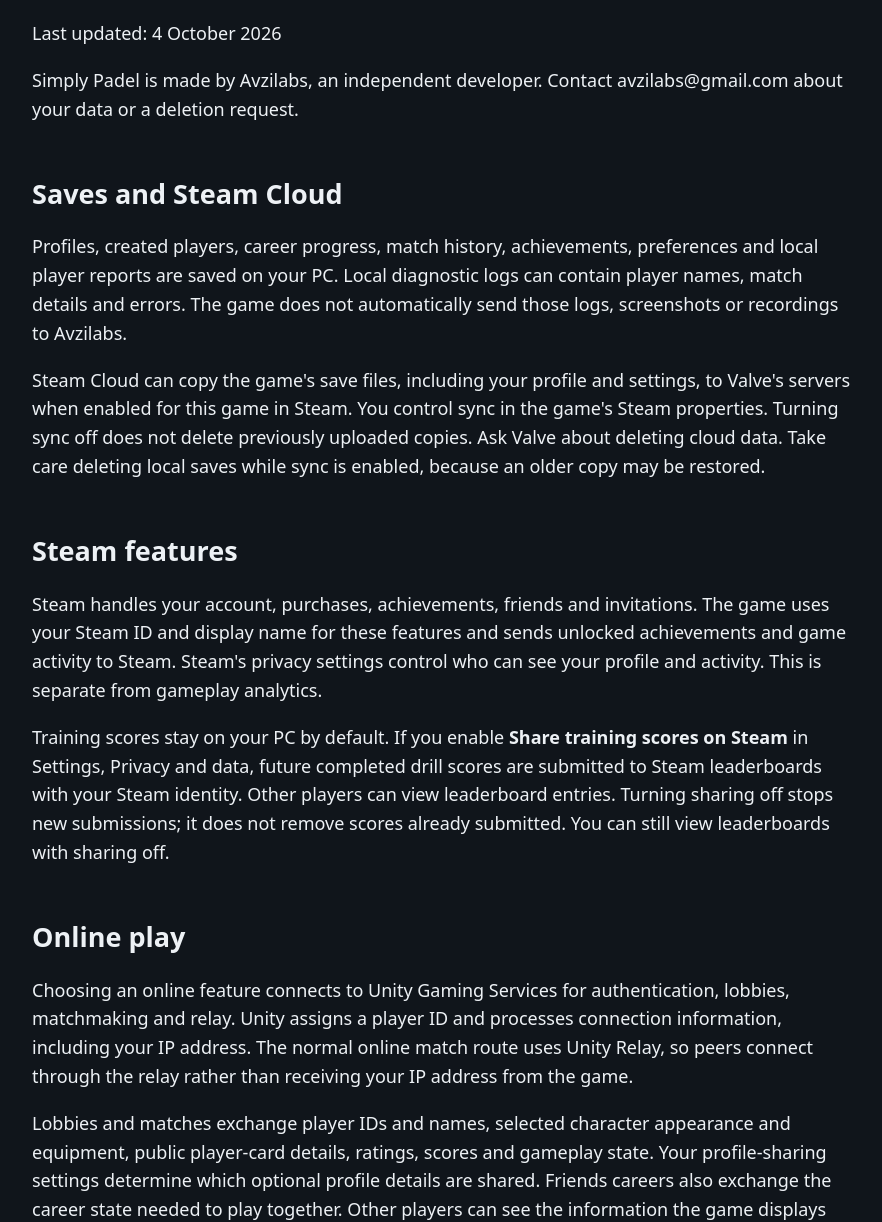
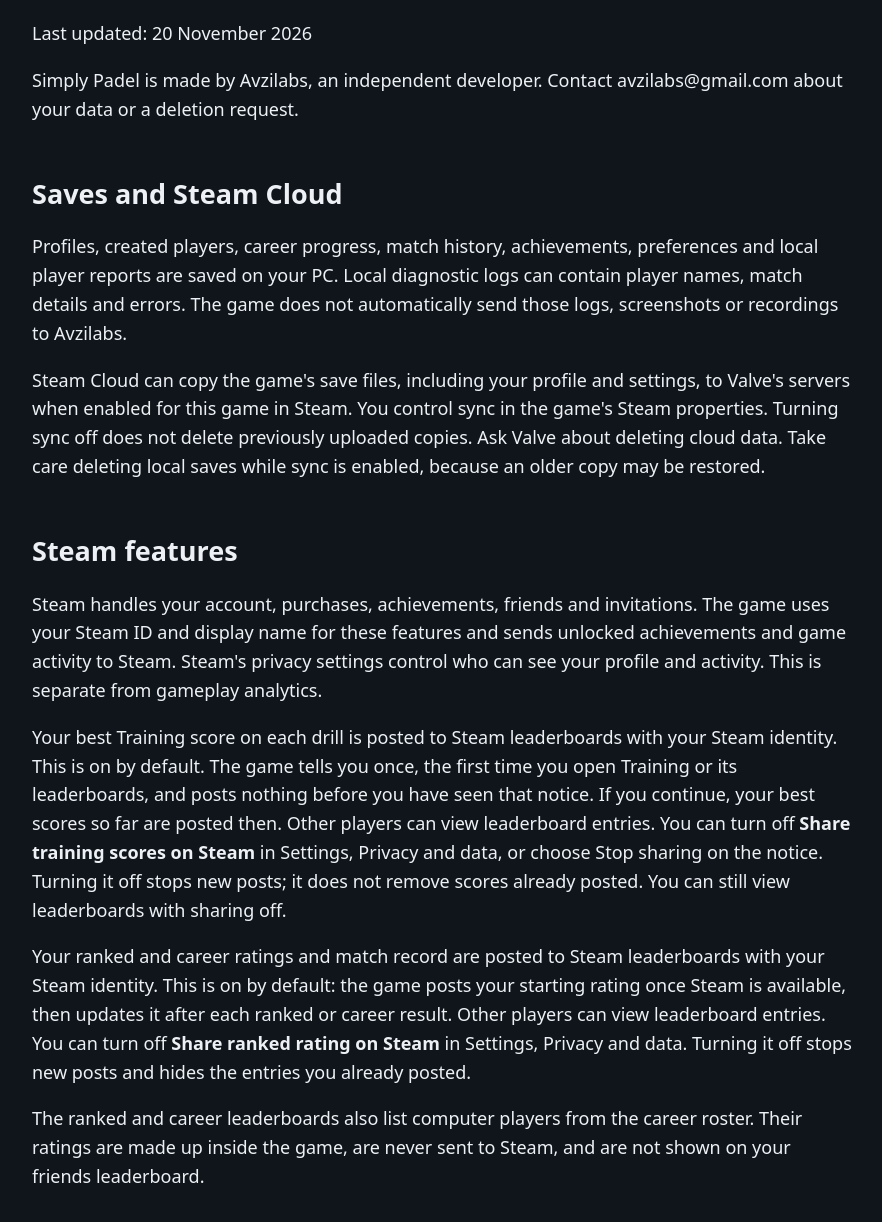
Before and after one commit to avas15/simply-padel, a plain HTML site: page privacy/index.html in a window 1280 px wide. Shown: the part 88-1310 px from the top of the page, without its empty margins (198-1080 px from the left). Drawn offline with Linux system fonts and the light colour scheme.

Commit message:
Update index.html

```diff
--- a/privacy/index.html
+++ b/privacy/index.html
@@ -3,14 +3,16 @@
 <title>Simply Padel Privacy Policy</title>
 <style>body{max-width:820px;margin:40px auto;padding:0 24px;background:#10151b;color:#edf1f5;font:18px/1.6 system-ui}h1,h2{line-height:1.2}h2{margin-top:2em}a{color:#c8ef72}p{white-space:pre-line}@media(max-width:500px){body{font-size:16px;margin-top:24px}h1{font-size:30px}}</style></head><body><main>
 <h1>Simply Padel Privacy Policy</h1>
-<p>Last updated: 4 October 2026</p>
+<p>Last updated: 20 November 2026</p>
 <p>Simply Padel is made by Avzilabs, an independent developer. Contact avzilabs@gmail.com about your data or a deletion request.</p>
 <h2>Saves and Steam Cloud</h2>
 <p>Profiles, created players, career progress, match history, achievements, preferences and local player reports are saved on your PC. Local diagnostic logs can contain player names, match details and errors. The game does not automatically send those logs, screenshots or recordings to Avzilabs.</p>
 <p>Steam Cloud can copy the game&#x27;s save files, including your profile and settings, to Valve&#x27;s servers when enabled for this game in Steam. You control sync in the game&#x27;s Steam properties. Turning sync off does not delete previously uploaded copies. Ask Valve about deleting cloud data. Take care deleting local saves while sync is enabled, because an older copy may be restored.</p>
 <h2>Steam features</h2>
 <p>Steam handles your account, purchases, achievements, friends and invitations. The game uses your Steam ID and display name for these features and sends unlocked achievements and game activity to Steam. Steam&#x27;s privacy settings control who can see your profile and activity. This is separate from gameplay analytics.</p>
-<p>Training scores stay on your PC by default. If you enable <strong>Share training scores on Steam</strong> in Settings, Privacy and data, future completed drill scores are submitted to Steam leaderboards with your Steam identity. Other players can view leaderboard entries. Turning sharing off stops new submissions; it does not remove scores already submitted. You can still view leaderboards with sharing off.</p>
+<p>Your best Training score on each drill is posted to Steam leaderboards with your Steam identity. This is on by default. The game tells you once, the first time you open Training or its leaderboards, and posts nothing before you have seen that notice. If you continue, your best scores so far are posted then. Other players can view leaderboard entries. You can turn off <strong>Share training scores on Steam</strong> in Settings, Privacy and data, or choose Stop sharing on the notice. Turning it off stops new posts; it does not remove scores already posted. You can still view leaderboards with sharing off.</p>
+<p>Your ranked and career ratings and match record are posted to Steam leaderboards with your Steam identity. This is on by default: the game posts your starting rating once Steam is available, then updates it after each ranked or career result. Other players can view leaderboard entries. You can turn off <strong>Share ranked rating on Steam</strong> in Settings, Privacy and data. Turning it off stops new posts and hides the entries you already posted.</p>
+<p>The ranked and career leaderboards also list computer players from the career roster. Their ratings are made up inside the game, are never sent to Steam, and are not shown on your friends leaderboard.</p>
 <h2>Online play</h2>
 <p>Choosing an online feature connects to Unity Gaming Services for authentication, lobbies, matchmaking and relay. Unity assigns a player ID and processes connection information, including your IP address. The normal online match route uses Unity Relay, so peers connect through the relay rather than receiving your IP address from the game.</p>
 <p>Lobbies and matches exchange player IDs and names, selected character appearance and equipment, public player-card details, ratings, scores and gameplay state. Your profile-sharing settings determine which optional profile details are shared. Friends careers also exchange the career state needed to play together. Other players can see the information the game displays and can make their own recordings.</p>
```
